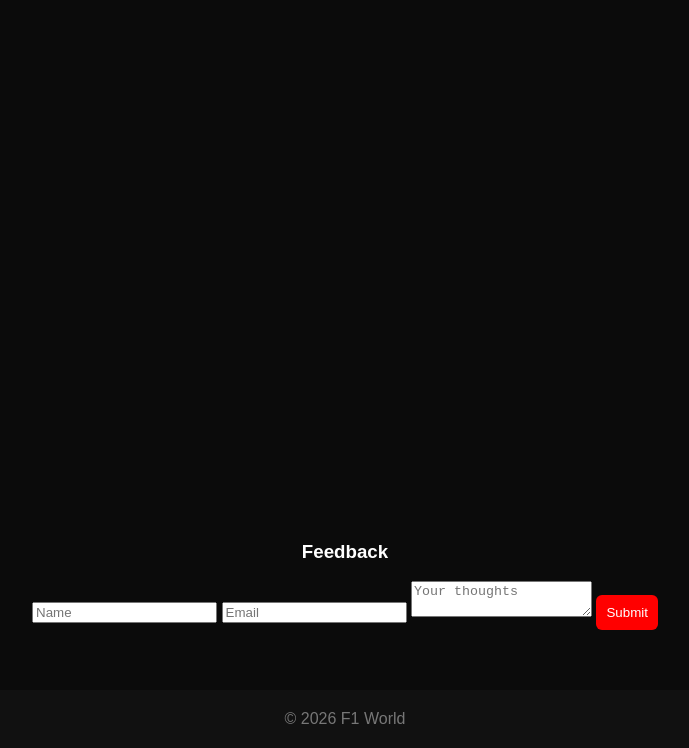
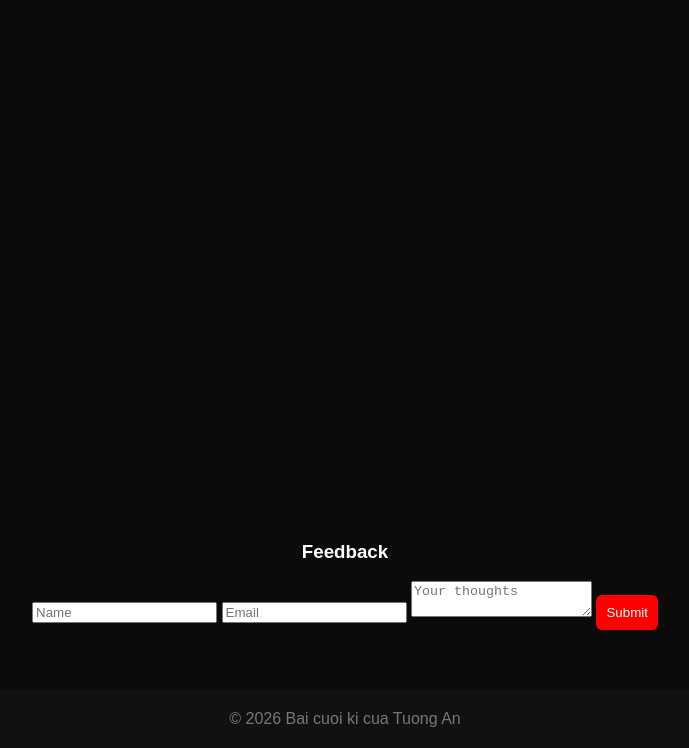
Before and after one commit to vdtan2610/f1world, a plain HTML site: page home.html in a window 1280 px wide. Shown: the part 1596-2344 px from the top of the page, without its empty margins (295-984 px from the left). Drawn offline with Linux system fonts and the light colour scheme.

Commit message:
Update home.html

```diff
--- a/home.html
+++ b/home.html
@@ -48,6 +48,6 @@
 <button>Submit</button>
 </form>
 </section>
-<footer>© 2026 F1 World</footer>
+<footer>© 2026 Bai cuoi ki cua Tuong An</footer>
 </body>
 </html>
```
